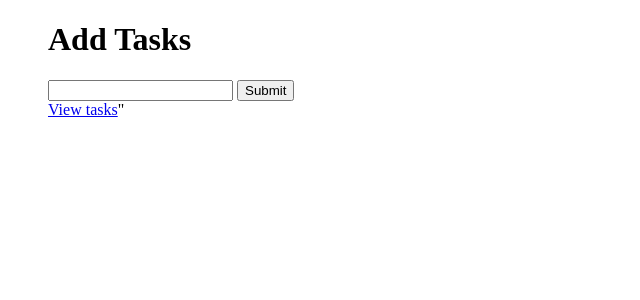
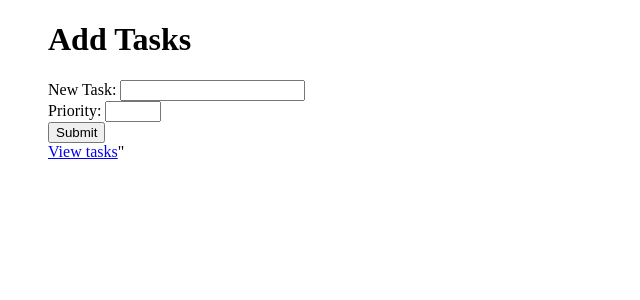
Before and after one commit to DenizShayan/CS50-Python, a Django app: page /tasks/add in a window 1280 px wide. Shown: the top 300 px of the page, without its empty margins (0-640 px from the left). Run offline with Django 5.2, Linux system fonts and the light colour scheme.

Commit message:
Add task form validation
First stage of implementing the task form.

```diff
--- a/cs50w_django/tasks/templates/tasks/add.html
+++ b/cs50w_django/tasks/templates/tasks/add.html
@@ -3,7 +3,8 @@
 {% block body %}
     <h1>Add Tasks</h1>
     <form action="{% url 'tasks:add' %}" method="post">
-        <input type="text" name="task">
+        {% csrf_token %}
+        {{ form }}
         <input type="submit">
     </form>
     <a href="{% url 'tasks:index' %}">View tasks</a>"
--- a/cs50w_django/tasks/views.py
+++ b/cs50w_django/tasks/views.py
@@ -1,12 +1,29 @@
+from django import forms
 from django.shortcuts import render
 
 tasks = ["foo", "bar", "baz"]
+
+class NewTaskForm(forms.Form):
+    task = forms.CharField(label="New Task")
+    priority = forms.IntegerField(label="Priority", min_value=1, max_value=10)
+
 # Create your views here.
 def index(request):
     return render(request, "tasks/index.html", {
         "tasks": tasks
     })
 
+def add(request):
+    if request.method == "POST":
+        form = NewTaskForm(request.POST)
+        if form.is_valid():
+            task = form.cleaned_data["task"]
+            tasks.append(task)
+        else:
+            return render(request, "tasks/add.html", {
+                "form": form
+            })
 
-def add(request):
-    return render(request, "tasks/add.html")
+    return render(request, "tasks/add.html", {
+        "form": NewTaskForm()
+    })
```
